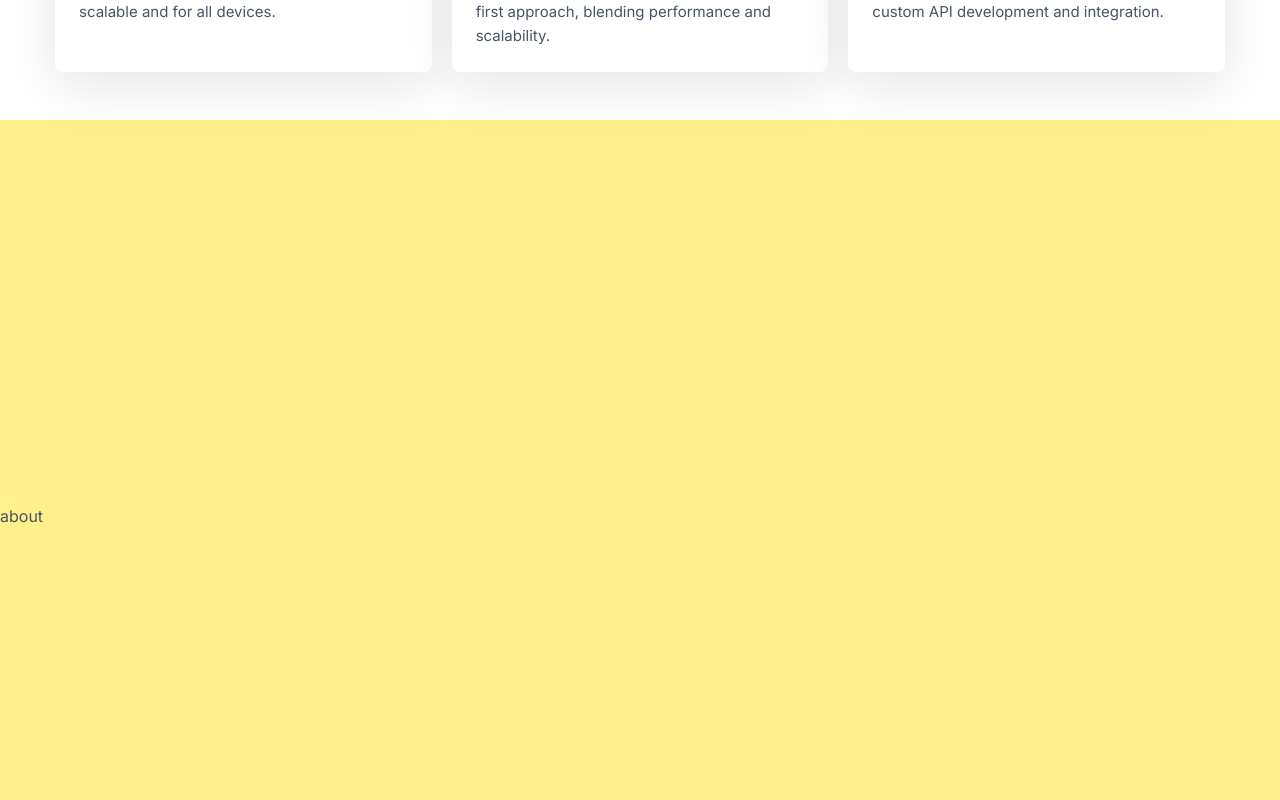
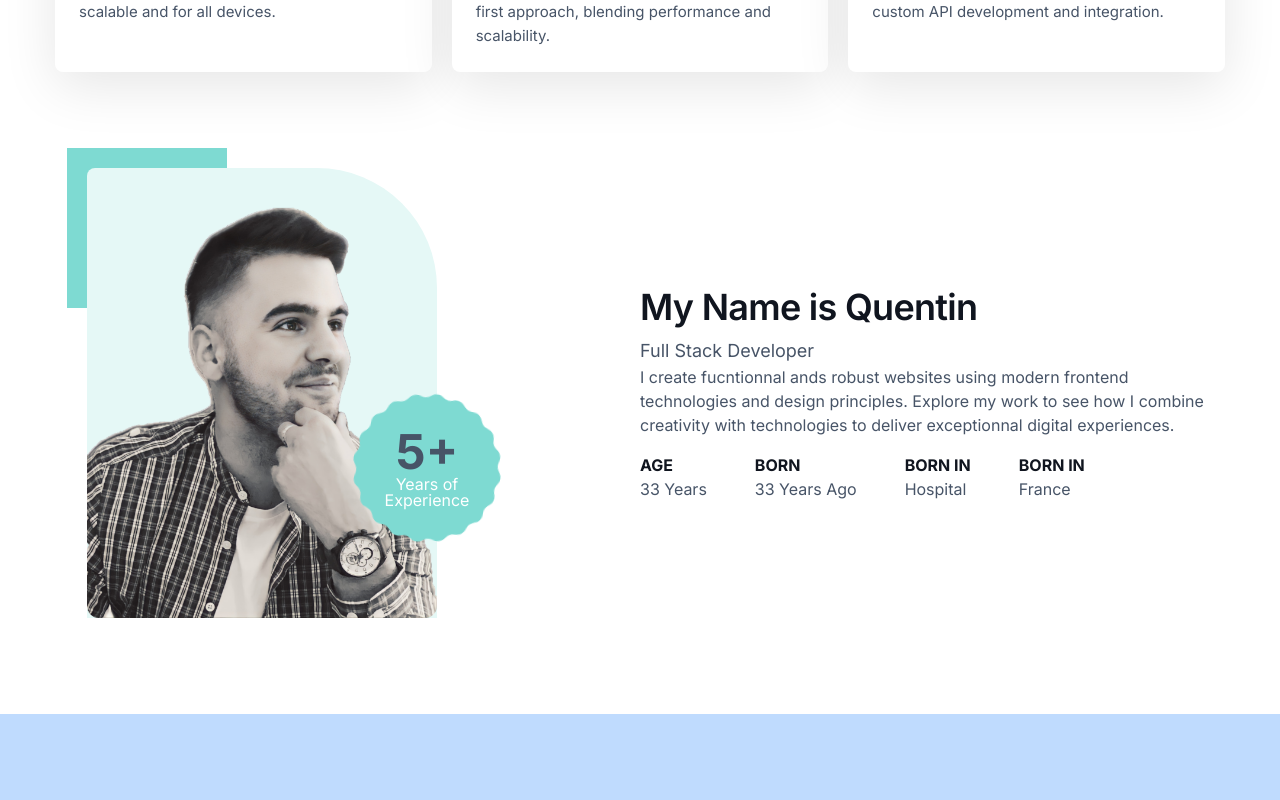
Before and after one commit to qabbes/framer-portfolio, a Next.js app: page / in a window 1280 px wide. Shown: the part 900-1700 px from the top of the page. Built offline with nearby package versions, Linux system fonts and the light colour scheme.

Commit message:
added about section

```diff
--- a/components/About.jsx
+++ b/components/About.jsx
@@ -1,9 +1,99 @@
-import React from "react";
+import Image from "next/image";
+import { motion } from "framer-motion";
+/* Components */
+import AnimatedText from "./AnimatedText";
 
 const About = () => {
   return (
-    <section className="bg-yellow-200 py-96" id="about">
-      about
+    <section className="relative pt-12 pb-24" id="about">
+      <div className="container mx-auto h-full">
+        <div className="h-full flex items-center justify-center">
+          {/* Images + Shapes */}
+          <div className="hidden xl:flex flex-1 pl-8">
+            <div className="relative max-w-[388px]">
+              {/* Shape */}
+              <div
+                className="w-[160px] h-[160px] bg-accent absolute -left-5 -top-5
+              -z-10"></div>
+              {/* Image */}
+              <div className="rounded-tl-[8px] rounded-tr-[120px] bg-[#e5f8f6] min-h-[450px] flex items-end justify-center">
+                <Image
+                  className="rounded-xl"
+                  src="/assets/about/thinking-v2.png"
+                  width={350}
+                  height={478}
+                  quality={100}
+                  priority
+                  alt="About"
+                />
+              </div>
+              {/* Rotating Shape */}
+              <div className="absolute top-2/4 -right-[65px] flex items-center justify-center">
+                <motion.div
+                  animate={{ rotate: [0, 360] }}
+                  transition={{
+                    duration: 8,
+                    repeat: Infinity,
+                    ease: [0.59, -0.46, 0.48, 1.26], //linear TODO
+                  }}>
+                  <Image
+                    src="/assets/about/shape-1.svg"
+                    width={150}
+                    height={150}
+                    alt=""
+                  />
+                </motion.div>
+                <div className="absolute text-center text-white">
+                  <div className="text-5xl font-bold leading-none text-secondary">5+</div>
+                  <div className="leading-none text-center">
+                    Years of <br />
+                    Experience
+                  </div>
+                </div>
+              </div>
+            </div>
+          </div>
+          {/* Text */}
+          <div
+            className="text-center xl:text-left w-full xl:w-[50%] mx-auto xl:mx-0
+          flex flex-col gap-6 ">
+            <div>
+              <AnimatedText text="My Name is Quentin" textStyles="h2 mb-2" />
+              <p className="text-lg">Full Stack Developer</p>
+              <p className="max-w-[680px] mx-auto xl:mx-0 mb-4">
+                I create fucntionnal ands robust websites using modern frontend
+                technologies and design principles. Explore my work to see how I combine
+                creativity with technologies to deliver exceptionnal digital experiences.
+              </p>
+              {/* Info items */}
+              <div
+                className="flex flex-col lg:flex-row gap-8 xl:gap-12 max-w-max
+              mx-auto xl:mx-0 items-center">
+                {/* Item 1*/}
+                <div className="max-w-max">
+                  <div className="uppercase font-bold text-primary">Age</div>
+                  <p>33 Years</p>
+                </div>
+                {/* Item 2*/}
+                <div className="max-w-max">
+                  <div className="uppercase font-bold text-primary">Born </div>
+                  <p>33 Years Ago</p>
+                </div>
+                {/* Item 3*/}
+                <div className="max-w-max">
+                  <div className="uppercase font-bold text-primary">Born in</div>
+                  <p>Hospital</p>
+                </div>
+                {/* Item 4*/}
+                <div className="max-w-max">
+                  <div className="uppercase font-bold text-primary">Born in</div>
+                  <p>France</p>
+                </div>
+              </div>
+            </div>
+          </div>
+        </div>
+      </div>
     </section>
   );
 };
--- /dev/null
+++ b/components/AnimatedText.jsx
@@ -0,0 +1,37 @@
+"use client";
+import { animate, delay, motion } from "framer-motion";
+
+const letterAnimation = {
+  initial: {
+    y: "100%",
+    opacity: 0,
+  },
+  animate: (i) => ({
+    y: 0,
+    opacity: 1,
+    transition: { duration: 0.8, ease: [0.2, 0, 0.1, 1], delay: i[0] },
+  }),
+};
+
+const getLetterAnimation = (name) => {
+  let letters = [];
+  name.split("").forEach((letter, index) => {
+    return letters.push(
+      <motion.span
+        key={index}
+        initial="initial"
+        whileInView="animate"
+        variants={letterAnimation}
+        custom={[index * 0.02, (name.length - index) * 0.01]}>
+        {letter}
+      </motion.span>
+    );
+  });
+  return letters;
+};
+
+const AnimatedText = ({ text, textStyles }) => {
+  return <div className={`${textStyles}`}>{getLetterAnimation(text)}</div>;
+};
+
+export default AnimatedText;
```
Also changed, not shown: public/assets/about/thinking-v2.png (added).
